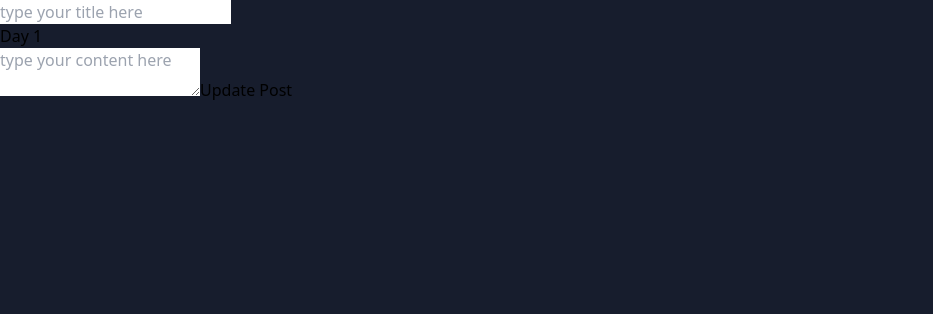
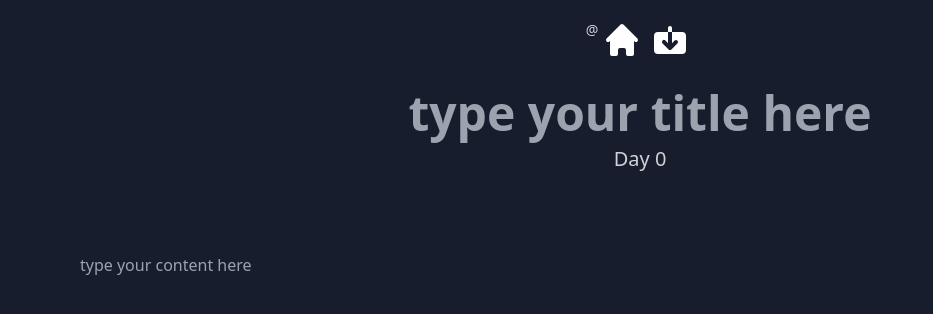
Before and after one commit to LimWeiJen/start-today, a Next.js app: page /post/1 in a window 1280 px wide. Shown: the top 314 px of the page, without its empty margins (0-933 px from the left). Built offline with nearby package versions, Linux system fonts and the light colour scheme; no server answers; the database is empty.

Commit message:
style: Added styling for desktop view

```diff
--- a/package.json
+++ b/package.json
@@ -6,6 +6,7 @@
     "start": "next start"
   },
   "dependencies": {
+    "@heroicons/react": "^1.0.6",
     "@prisma/client": "^4.0.0",
     "dotenv": "^16.0.1",
     "next": "latest",
--- a/pages/dashboard.tsx
+++ b/pages/dashboard.tsx
@@ -2,6 +2,7 @@ import React, { useEffect, useState } from 'react'
 import { signOut, useSession } from 'next-auth/react'
 import { User, Post } from '@prisma/client'
 import Link from 'next/link';
+import { PlusIcon, LogoutIcon, HomeIcon, TrashIcon, SearchIcon } from '@heroicons/react/solid';
 
 const Dashboard = () => {
 	////// VARIABLES //////
@@ -60,18 +61,27 @@ const Dashboard = () => {
 	}
 
 	return <div>
-		<div className='bg-gray bg-opacity-10 flex justify-evenly m-5 rounded-md p-3'>
-			<button className='bg-gray px-6 py-2 rounded-full transition-all hover:shadow-2xl bg-opacity-70 hover:scale-110 hover:rotate-1' onClick={createNewPost}>Create New Post</button>
-			<h1 className='bg-blue text-xl shadow-2xl font-bold text-dark-blue bg-opacity-80 rounded-full px-6 py-2'>{session?.user?.name}</h1>
-			<button className='bg-gray px-6 py-2 rounded-full transition-all hover:shadow-2xl bg-opacity-70 hover:scale-110 hover:rotate-1' onClick={() => signOut().then(() => location.href = '/')}>Sign Out</button>
+		<div className='flex justify-center m-5'>
+			<div>
+				<h1 className='text-white font-bold text-xl'>{session?.user?.name}</h1>
+				<h1 className='text-white font-thin opacity-80 text-sm'>@{session?.user?.name}</h1>
+			</div>
+			<div title='add new post' className='mx-1 transition-all hover:scale-110 hover:cursor-pointer hover:rotate-3'><PlusIcon className='w-10 text-white' onClick={createNewPost} /></div>
+			<div title='sign out' className='mx-1 transition-all hover:scale-110 hover:cursor-pointer hover:rotate-3'><LogoutIcon className='w-10 text-white' onClick={() => signOut().then(() => location.href = '/')} /></div>
 		</div>
-		<div className='m-5'>
-			{user?.posts.map((post, i) => <div key={post.id} className="flex justify-between border-gray transition-all hover:shadow-2xl hover:bg-gray hover:text-dark-blue text-gray border-2 rounded-lg p-3 m-3">
-					<Link href={`/post/${post.id}`}>
-						<h1 className='hover:cursor-pointer text-2xl grid place-content-center'>Day {post.day} - {post.title}</h1>
-					</Link>
-					<button className='hover:bg-dark-blue hover:text-gray p-3 rounded-lg transition-all' onClick={() => deletePost(post.id)}>Delete</button>
-				</div>
+		<div className='mx-20 bg-white bg-opacity-50 p-1 pl-3 rounded-xl flex mb-12'>
+			<div title='search' className='mx-1'><SearchIcon className='text-white w-6'/></div>
+			<input type="text" className='w-full bg-white bg-opacity-0 text-white outline-none border-none'/>
+		</div>
+		<div className='mx-40'>
+			{user?.posts.map((post, i) => <div key={post.id} className='flex w-full mx-1 my-5'>
+				<Link href={`/post/${post.id}`}>
+					<div className='flex-1 hover:cursor-pointer transition-all hover:shadow-2xl hover:scale-[1.03] text-white flex bg-black rounded-xl bg-opacity-70'>
+						<h1 className='p-3 grid place-content-center'>Day {post.day} - {post.title}</h1>
+					</div>
+				</Link>
+				<div title='delete' className='mx-1 transition-all hover:scale-110 hover:cursor-pointer hover:rotate-3'><TrashIcon className='w-10 text-gray' onClick={() => deletePost(post.id)} /></div>
+			</div>
 			)}
 		</div>
 	</div>
--- a/pages/index.tsx
+++ b/pages/index.tsx
@@ -8,12 +8,14 @@ const Home: NextPage = () => {
 
 	return (
 		<div className='grid place-content-center h-screen'>
-			<h1 className='text-gray text-center'>@day one</h1>
-			<h1 className='text-gray text-7xl font-bold text-center'>Day One</h1>
-			<button className='bg-white bg-opacity-10 transition-all hover:scale-110 hover:rotate-1 shadow-lg mt-5 p-3 rounded-md' onClick={() => signIn()}>
-				log in with github
-			</button>
-			<h1 className='absolute bottom-0 w-full text-center text-gray font-thin mb-5'>created by @limweijen ^_^</h1>
+			<h1 className='text-gray text-center mb-5 font-extralight'>@start today</h1>
+			<h1 className='text-white text-7xl font-bold text-center mb-5'>Start <span className='text-blue'>Today</span></h1>
+			<div className='grid place-items-center'>
+				<button className='bg-gray transition-all flex justify-evenly font-medium hover:scale-110 hover:rotate-1 w-2/3 shadow-lg mt-5 py-1 rounded-md' onClick={() => signIn()}>
+					<h1 className='my-auto'>Sign In With Github</h1>
+				</button>
+			</div>
+			<h1 className='absolute bottom-0 w-full text-center text-gray font-extralight mb-5'>created by @limweijen ^_^</h1>
 		</div>
 	)
 }
--- a/pages/post/[postId].tsx
+++ b/pages/post/[postId].tsx
@@ -2,6 +2,7 @@ import { useSession } from 'next-auth/react'
 import { useRouter } from 'next/router'
 import React, { useEffect, useState } from 'react'
 import { Post } from '@prisma/client'
+import { HomeIcon, SaveIcon} from '@heroicons/react/solid'
 
 const Post = () => {
 	////// VARIABLES //////
@@ -48,18 +49,17 @@ const Post = () => {
 	}
 
 	return <div>
-		<div>
+		<div className='flex justify-center m-5'>
 			<div>
-				<div>
-					<input type="text" placeholder='type your title here' defaultValue={newTitle} onChange={e => setNewTitle(e.target.value)}/>
-					<h1>Day {post?.day || '1'}</h1>
-				</div>
-				<div>
-					<textarea placeholder='type your content here' defaultValue={newContent} onChange={e => setNewContent(e.target.value)} />
-					<button onClick={updatePost}>Update Post</button>
-				</div>
+				<h1 className='text-white font-bold text-xl'>{session?.user?.name}</h1>
+				<h1 className='text-white font-thin opacity-80 text-sm'>@{session?.user?.name}</h1>
 			</div>
+			<div title='home' className='mx-1 transition-all hover:scale-110 hover:cursor-pointer hover:rotate-3'><HomeIcon className='w-10 text-white' onClick={() => location.href = '/dashboard'} /></div>
+			<div title='save' className='mx-1 transition-all hover:scale-110 hover:cursor-pointer hover:rotate-3'><SaveIcon className='w-10 text-white' onClick={updatePost} /></div>
 		</div>
+		<input className='bg-white outline-none border-none font-black bg-opacity-0 w-full text-center text-blue text-5xl' type="text" placeholder='type your title here' defaultValue={newTitle} onChange={e => setNewTitle(e.target.value)}/>
+		<h1 className='w-full text-center text-white text-xl font-light opacity-80'>Day {post?.day || '0'}</h1>
+		<textarea className='w-full h-[400px] resize-none p-20 bg-white text-white bg-opacity-0 border-none outline-none' placeholder='type your content here' defaultValue={newContent} onChange={e => setNewContent(e.target.value)} />
 	</div>
 }
 
--- a/tailwind.config.js
+++ b/tailwind.config.js
@@ -7,10 +7,10 @@ module.exports = {
   theme: {
     colors: {
       'dark-blue': '#171D2D',
-      'gray': '#B8B8B8',
+      'white': '#FFFFFF',
       'blue': '#5582F6',
-      'black': '#636363',
-      'white': '#FFFFFF',
+      'gray': '#D9D9D9',
+      'black': '#000000',
     },
     extend: {
       keyframes: {
```
Also changed, not shown: 2 other files (tests, documents, lock files or other folders).
